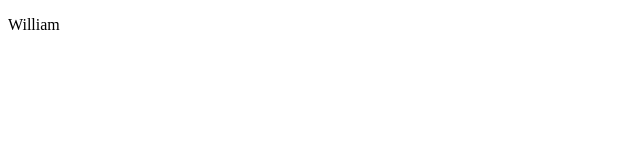
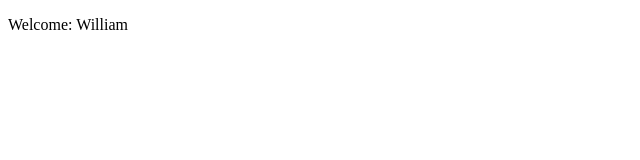
Before and after one commit to waruiz/BattleShipt, a React app: page / in a window 1280 px wide. Shown: the top 160 px of the page, without its empty margins (0-640 px from the left). Built offline with nearby package versions, Linux system fonts and the light colour scheme; the HTML template or start-up script is replaced by a standard one.

Commit message:
Clean up code

```diff
--- a/client/src/components/Welcome.jsx
+++ b/client/src/components/Welcome.jsx
@@ -17,7 +17,7 @@ export default class Battlefield extends Component {
         <Context.Consumer>
         {
           (context) => (
-            <p>{context.username}</p>
+            <p>Welcome: {context.username}</p>
           )
         }
         </Context.Consumer>
```
